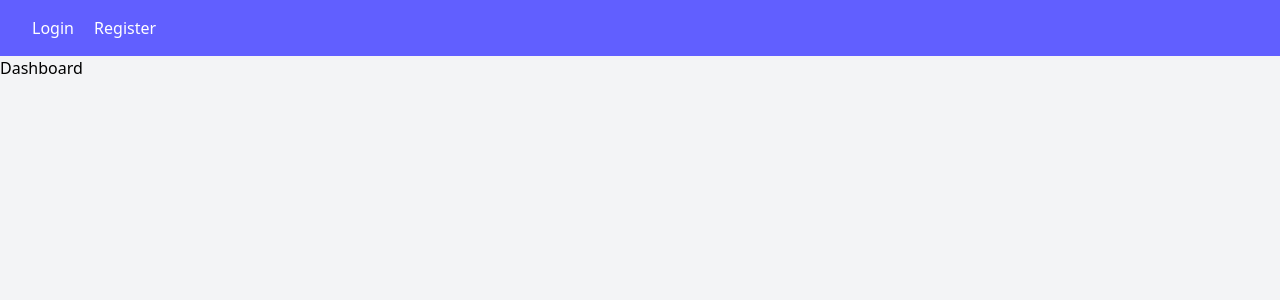
After one commit to AkashAich1999/expense-tracker-django, a Django app: page / in a window 1280 px wide. The commit adds this page. Shown: the top 300 px of the page. Run offline with Django 5.2, Linux system fonts and the light colour scheme.

Commit message:
navbar & initial dashboard added

```diff
--- a/finance/templates/finance/base.html
+++ b/finance/templates/finance/base.html
@@ -6,7 +6,11 @@
     <script src="https://cdn.jsdelivr.net/npm/@tailwindcss/browser@4"></script>
     <title>{% block title %}{% endblock title %}</title>
 </head>
-<body>
+<body class="bg-gray-100">
+    <nav class="bg-indigo-500 text-white p-4">
+        <a href="{% url 'login' %}" class="ml-4" >Login</a>
+        <a href="{% url 'register' %}" class="ml-4" >Register</a>
+    </nav>
     {% block content %}{% endblock content %}
 </body>
 </html>
--- /dev/null
+++ b/finance/templates/finance/dashboard.html
@@ -0,0 +1,5 @@
+{% extends "finance/base.html" %}
+{% block title %}Dashboard{% endblock title %}
+{% block content %}
+    <h1>Dashboard</h1>
+{% endblock content %}
--- a/finance/urls.py
+++ b/finance/urls.py
@@ -1,6 +1,7 @@
 from django.urls import path
-from finance.views import RegisterView
+from finance.views import RegisterView, DashboardView
 
 urlpatterns = [
-    path("register/", RegisterView.as_view(), name="register")
+    path("register/", RegisterView.as_view(), name="register"),
+    path("", DashboardView.as_view(), name="dashboard")
 ]
--- a/finance/views.py
+++ b/finance/views.py
@@ -15,3 +15,7 @@ class RegisterView(View):
             login(request, user)
             return redirect('')
         return render(request, 'finance/register.html', {'form': form}) # render(request, template, context)
+
+class DashboardView(View):
+    def get(self, request, *args, **kwargs):
+        return render(request, 'finance/dashboard.html')
```
